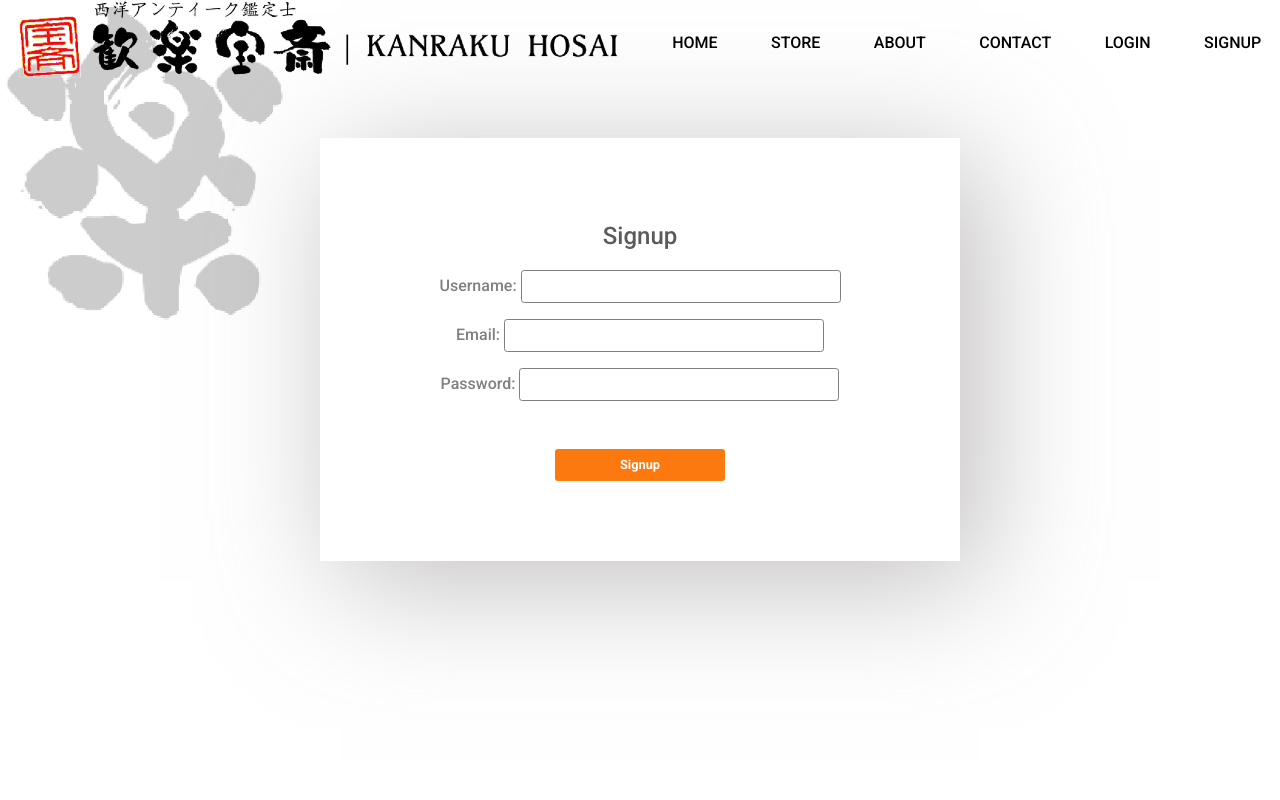
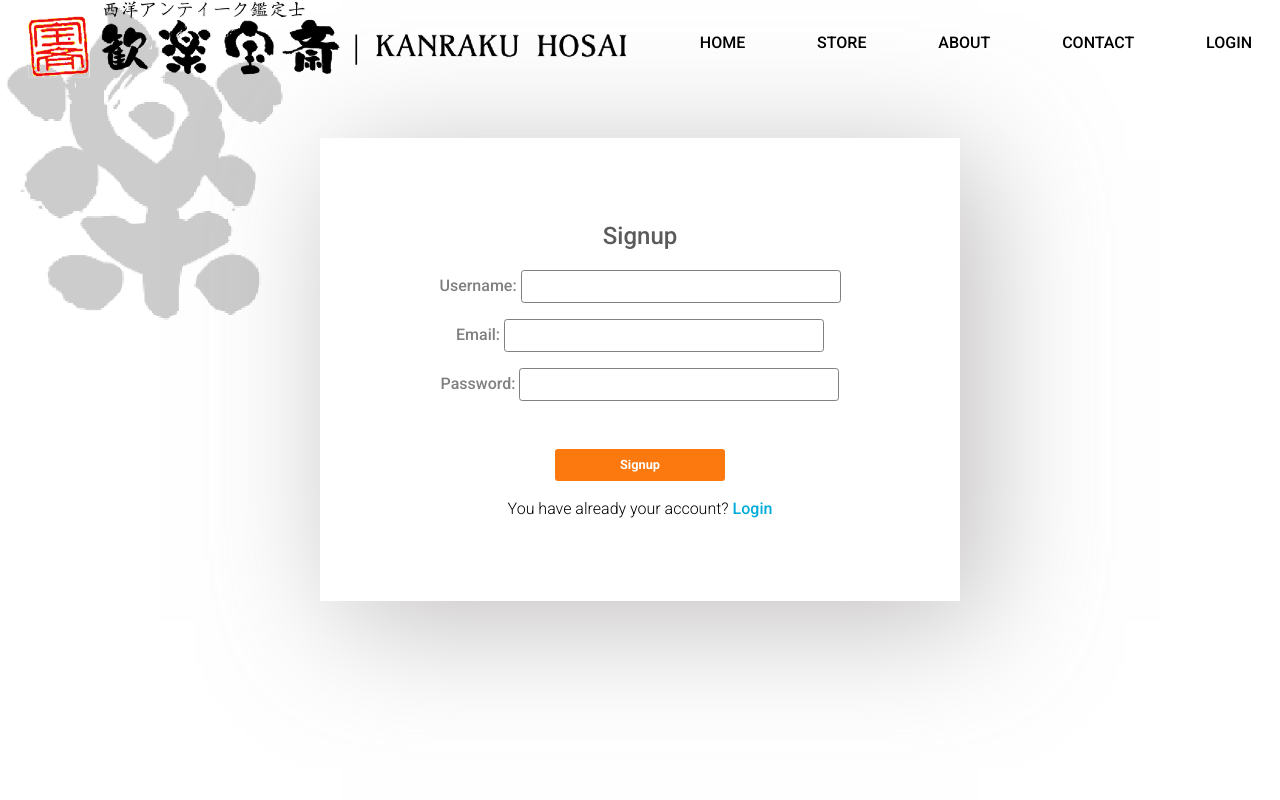
Before and after one commit to rominamarmontel/kanraku-frontend, a React (Vite) app: page /signup in a window 1280 px wide. Shown: the top 800 px of the page. Built offline with nearby package versions, Linux system fonts and the light colour scheme.

Commit message:
signup/login modified

```diff
--- a/src/components/Navbar/Navbar.css
+++ b/src/components/Navbar/Navbar.css
@@ -5,3 +5,9 @@
   align-items: center;
   gap: 1rem;
 }
+.Navbar .logout {
+  padding: 0.6em 1em;
+  background-color: #fff;
+  border: 1px solid black;
+  color: black;
+}
--- a/src/components/Navbar/Navbar.jsx
+++ b/src/components/Navbar/Navbar.jsx
@@ -29,7 +29,6 @@ const Navbar = () => {
       {!user ? (
         <>
           <NavLink to="/login">LOGIN</NavLink>
-            <NavLink to="/signup">SIGNUP</NavLink>
         </>
       ) : (
         <>
@@ -37,7 +36,7 @@ const Navbar = () => {
           <NavLink to='/cart'>
             <lord-icon src="https://cdn.lordicon.com/udbbfuld.json" trigger="hover" color="black" state="hover"></lord-icon>
           </NavLink>
-            <button onClick={handleClick}>LOGOUT</button>
+          <button onClick={handleClick} className='logout'>LOGOUT</button>
         </>
       )}
 
--- a/src/pages/Login/Login.css
+++ b/src/pages/Login/Login.css
@@ -28,3 +28,10 @@
   font-size: 1.5rem;
   color: rgb(92, 91, 91);
 }
+.Login h4 {
+  font-size: 1rem;
+  font-weight: 300;
+}
+.Login a {
+  color: rgb(2, 172, 218);
+}
--- a/src/pages/Login/Login.jsx
+++ b/src/pages/Login/Login.jsx
@@ -1,7 +1,7 @@
 import { useState, useContext } from 'react'
 import myApi from './../../service/service'
 import { AuthContext } from '../../context/AuthContext'
-import { useNavigate } from 'react-router-dom'
+import { useNavigate, Link } from 'react-router-dom'
 import './Login.css'
 
 const Login = () => {
@@ -57,12 +57,12 @@ const Login = () => {
             {error.length > 0 && <p className="error">{error}</p>}
             <button>Login</button>
           </div>
+          <div><h4>You don't have an account yet? </h4>
+            <h4>Create your account <Link to='/Signup'> HERE</Link> !!</h4></div>
         </div>
       </form>
     </section>
   )
 }
 
-
-
 export default Login
--- a/src/pages/Signup/Signup.css
+++ b/src/pages/Signup/Signup.css
@@ -28,3 +28,10 @@
 .Signup .btn-signup {
   margin-top: 2rem;
 }
+.Signup h4 {
+  font-size: 1rem;
+  font-weight: 300;
+}
+.Signup a {
+  color: rgb(2, 172, 218);
+}
--- a/src/pages/Signup/Signup.jsx
+++ b/src/pages/Signup/Signup.jsx
@@ -1,6 +1,6 @@
 import { useState } from 'react'
 import myApi from '../../service/service'
-import { Navigate, useNavigate } from 'react-router-dom'
+import { Navigate, useNavigate, Link } from 'react-router-dom'
 import './Signup.css'
 
 const Signup = () => {
@@ -80,6 +80,9 @@ const Signup = () => {
             {error.length > 0 && <p className="error">{error}</p>}
             <button>Signup</button>
           </div>
+          <div>
+            <h4>You have already your account?
+              <Link to='/Login'> Login</Link></h4></div>
         </div>
       </form>
     </section>
```
Lines whose indentation alone changed are shown as unchanged.
